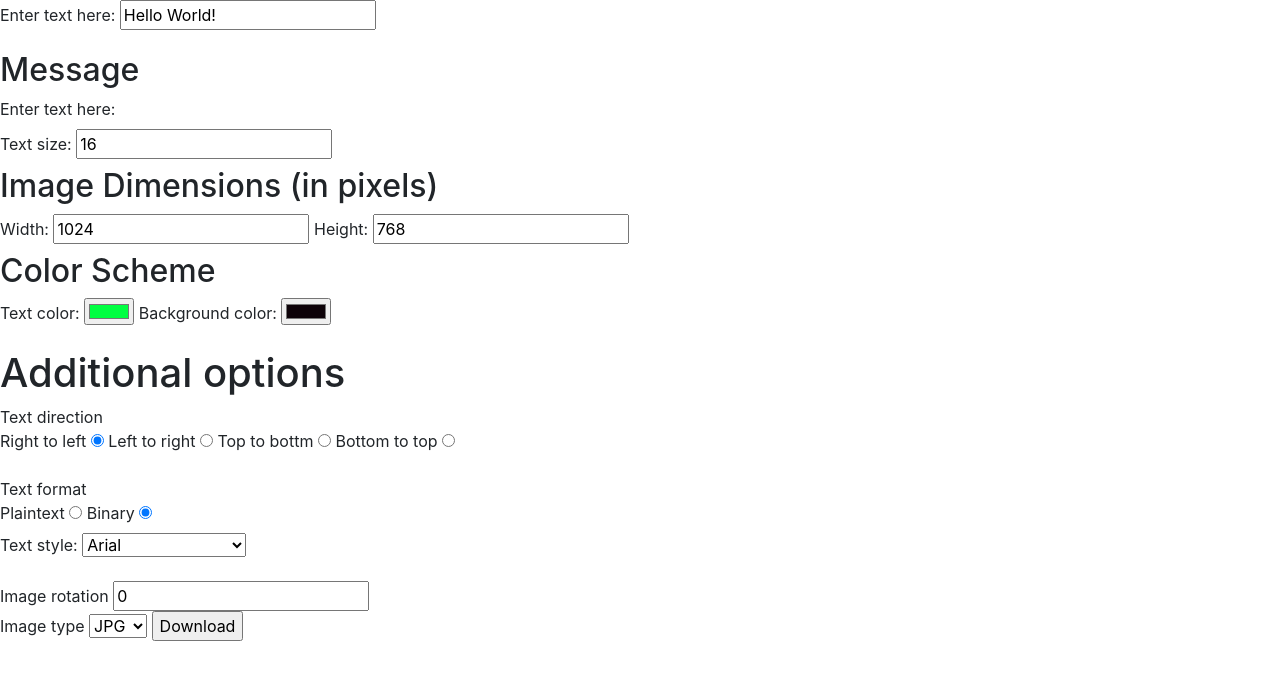
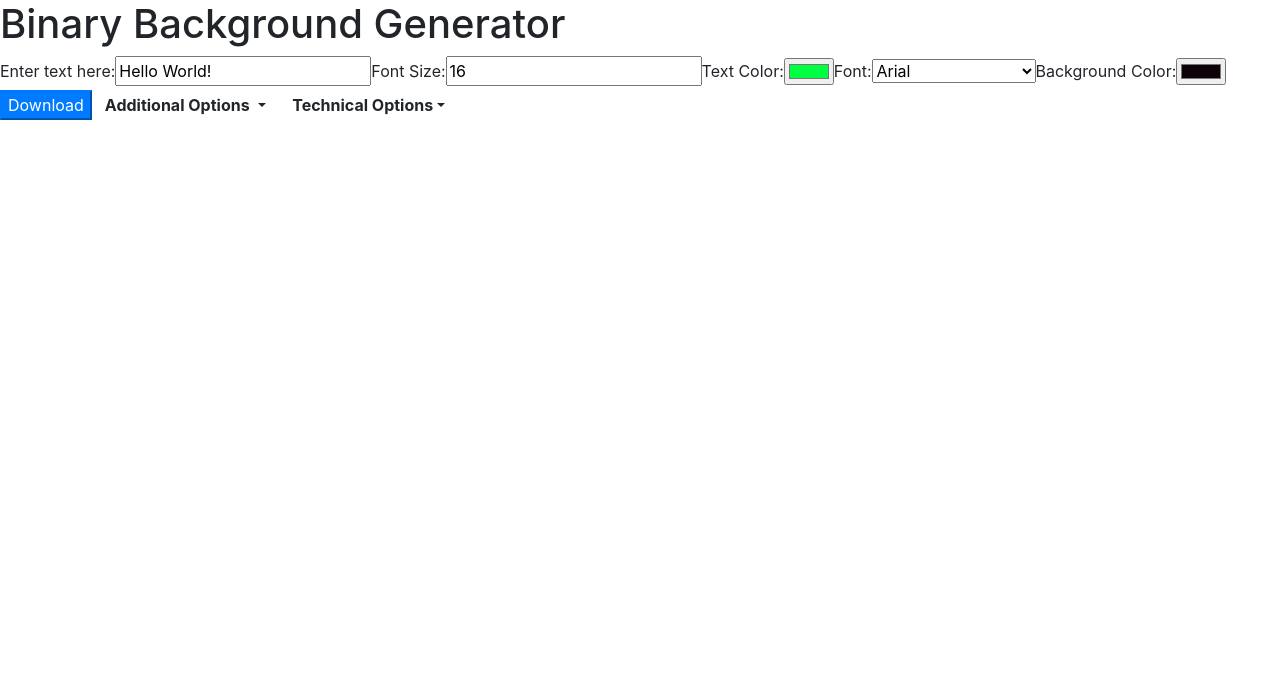
Before and after one commit to gfike19/bin-back-site, a Flask app: template templates/index.html in a window 1280 px wide. Shown: the top 680 px of the page. Run offline with Flask 2, Linux system fonts and the light colour scheme; the template is opened without the code that fills it, so the values that code supplies are empty; some libraries are stand-ins or nearby versions.

Commit message:
updated page to have bootstrap, technical and additional sections need tweaking but will work for now

```diff
--- a/templates/index.html
+++ b/templates/index.html
@@ -1,7 +1,5 @@
 <!doctype html>
 <html lang="en">
-
-<head>
 
 <head>
     <!-- Required meta tags -->
@@ -21,100 +19,107 @@
         integrity="sha384-JjSmVgyd0p3pXB1rRibZUAYoIIy6OrQ6VrjIEaFf/nJGzIxFDsf4x0xIM+B07jRM"
         crossorigin="anonymous"></script>
     </body>
-        <meta name="viewport" content="width=device-width, initial-scale=1, shrink-to-fit=no">
     <title>Binary Background Generator</title>
-    </head>
 </head>
 
 <body>
-    <form method="POST">
+    <h1>Binary Background Generator</h1>
+    <form method="POST" class="form-inline">
         <div class="form-group">
-            <label htmlfor="msg">Enter text here: </label>
+            <label htmlfor="msg" class="control-label">Enter text here: </label>
             <input type="text" name="msg" id="msg" value="Hello World!" />
         </div>
-        <h2>Message</h2>
-        <label>Enter text here:
+        <!-- TODO insert select with popular size options -->
+        <!-- TODO auto set width and height based on size select dropdown -->
+        <!-- TODO make font select a datalist ? -->
+        <!-- TODO proper way to make select options accessible? -->
+        <div class="form-group">
+            <label htmlfor="fontSz" class="control-label">Font Size: </label>
+            <input type="number" name="fontSz" id="fontSz" value="16" />
+        </div>
+        <div class="form-group">
+            <label htmlfor="txtColor" class="control-label">Text Color: </label>
+            <input type="color" name="txtColor" id="txtColor" value="#00FF41" />
+        </div>
+        <div class="form-group">
+            <label htmlfor="font" class="control-label">Font: </label>
+            <select name="font" id="font">
+                <option value="arial.ttf" id="arial" selected="selected">Arial</option>
+                <option value="arialblack.ttf" id="arialb">Arial Black</option>
+                <option value="centurygothic.ttf" id="cent">Century Gothic</option>
+                <option value="comicsans.ttf" id="comic">Comic Sans MS</option>
+                <option value="couriernew.ttf" id="courier">Courier New</option>
+                <option value="georgia.ttf" id="georgia">Georgia</option>
+                <option value="impact.ttf" id="impact">Impact</option>
+                <option value="lucidagrande.ttf" id="lg">Lucida Grande</option>
+                <option value="palatino.ttf" id="pal">Palatino</option>
+                <option value="tahoma.ttf" id="tahoma">Tahoma</option>
+                <option value="timesnewroman.ttf" id="times">Times New Roman</option>
+                <option value="trebuchetms.ttf" id="treb">Trebuchet MS</option>
+                <option value="verdana.ttf" id="ver">Verdana</option>
+            </select>
+        </div>
+        <div class="form-group">
+            <label htmlfor="bckColor" class="control-label">Background Color: </label>
+            <input type="color" name="bckColor" id="bckColor" value="#0D0208">
+        </div>
+        <input type="submit" id="submit" value="Download" class="btn-primary" />
 
-        </label>
-        <br>
-        <label>Text size:
-            <input type="number" name="text_size" id="text_size" value="16" />
-        </label>
-        <span>
-            <h2>Image Dimensions (in pixels)</h2>
-            <!-- TODO insert options for popular sites -->
-            <label>Width:
+
+        <button class="btn dropdown-toggle" type="button" data-toggle="collapse width" data-target="#additional"
+            aria-expanded="true" aria-controls="additional">
+            <b>Additional Options</b><span class="caret"></span>
+        </button>
+        <div class="collapse" id="additional">
+            <div class="card card-body">
+                <b>Text Direction</b>
+                <div class="form-group">
+                    <label htmlfor="rtl" class="control-label">Right to left: </label>
+                    <input type="radio" name="dir" value="rtl" id="dire" checked="checked" />
+                    <label htmlfor="ltr" class="control-label">Left to right: </label>
+                    <input type="radio" name="dir" value="ltr" id="dire" />
+                    <label htmlfor="ttb" class="control-label">Top to bottom: </label>
+                    <input type="radio" name="dir" value="ttb" id="dire" />
+                    <label htmlfor="btt" class="control-label">Bottom to top: </label>
+                    <input type="radio" name="dir" value="btt" id="dire" />
+                </div>
+                <b>Text Format</b>
+                <div class="form-group">
+                    <label html="bin">Binary (1's & 0's): </label>
+                    <input type="checkbox" name="bin" id="bin" checked="checked" />
+                </div>
+                <b>Image Rotation</b>
+                <div class="form-group">
+                    <label htmlfor="rot">Image Rotation</label>
+                    <input type="number" name="rot" id="rot" value="0" />
+                </div>
+            </div>
+
+        </div>
+
+        <button class="btn dropdown-toggle" type="button" data-toggle="collapse" data-target="#technical"
+            aria-expanded="true" aria-controls="technical">
+            <b>Technical Options</b><span class="caret"></span></button>
+        <div class="collapse" id="technical">
+            <div class="card card-body">
+                <div class="form-group">
+                    <label htmlfor="wid" class="control-label">Width: </label>
                     <input type="number" name="wid" id="wid" value="1024" />
-            </label>
-            <label>Height:
+                </div>
+                <div class="form-group">
+                    <label htmlfor="ht" class="control-label">Height: </label>
                     <input type="number" name="ht" id="ht" value="768" />
-            </label>
-        </span>
-        <span>
-            <h2>Color Scheme</h2>
-            <label>Text color:
-                <input type="color" name="txt_color" id="txt_color" value="#00FF41" />
-            </label>
-            <label>Background color:
-                <input type="color" name="back_color" id="back_color" value="#0D0208">
-            </label>
-        </span>
-        <p>
-        <h1>Additional options</h1>
-        Text direction
-        <br>
-        <label>Right to left
-            <input type="radio" name="dir" value="rtl" id="dire" checked="checked" />
-        </label>
-        <label>Left to right
-            <input type="radio" name="dir" value="ltr" id="dire" />
-        </label>
-        <label>Top to bottm
-            <input type="radio" name="dir" value="ttb" id="dire" />
-        </label>
-        <label>Bottom to top
-            <input type="radio" name="dir" value="btt" id="dire" />
-        </label>
-        </p>
-        Text format
-        <br>
-        <label>Plaintext
-            <input type="radio" name="tType" id="tType" value="plain">
-        </label>
-        <label>Binary
-            <input type="radio" name="tType" id="tType" value="bin" checked="checked" />
-        </label>
-        <p>
-            <label>Text style:
-                <select name="font">
-                    <option value="arial" id="arial" selected="selected">Arial</option>
-                    <option value="arialb" id="arialb">Arial Black</option>
-                    <option value="cent" id="cent">Century Gothic</option>
-                    <option value="comic" id="comic">Comic Sans MS</option>
-                    <option value="courier" id="courier">Courier New</option>
-                    <option value="georgia" id="georgia">Georgia</option>
-                    <option value="impact" id="impact">Impact</option>
-                    <option value="lg" id="lg">Lucida Grande</option>
-                    <option value="pal" id="pal">Palatino</option>
-                    <option value="tahoma" id="tahoma">Tahoma</option>
-                    <option value="times" id="times">Times New Roman</option>
-                    <option value="tre" id="treb">Trebuchet MS</option>
-                    <option value="ver" id="ver">Verdana</option>
-                </select>
-            </label>
-        </p>
-        <span>Image rotation
-            <input type="number" name="rot" id="rot" value="0" />
-        </span>
-        <br>
-        <label>Image type
+                </div>
+                <div class="form-group">
+                    <label htmlfor="ext" class="control-label">Extension: </label>
                     <select name="ext">
                         <option name=".jpg" id=".jpg" selected="selected">JPG</option>
                         <option name=".gif" id=".gif">GIF</option>
                         <option name=".bmp" id=".bmp">BMP</option>
                     </select>
-        </label>
-        <input type="submit" id="submit" value="Download" />
+                </div>
+            </div>
+        </div>
     </form>
 </body>
 
```
Lines whose indentation alone changed are shown as unchanged.
